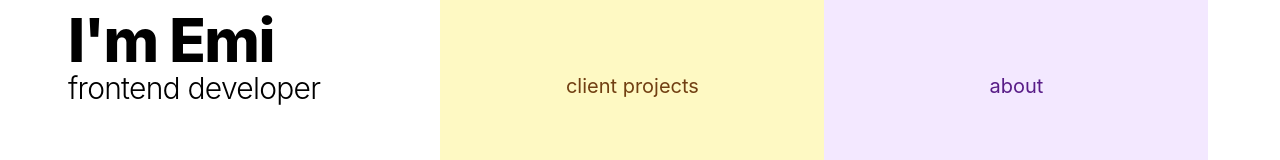
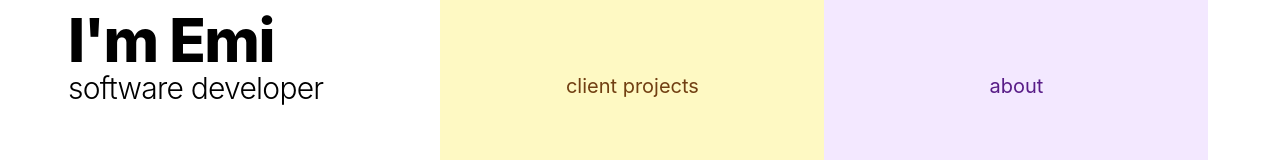
Before and after one commit to e-cmt/emi-codes, a Next.js app: page / in a window 1280 px wide. Shown: the part 170-330 px from the top of the page. Built offline with nearby package versions, Linux system fonts and the light colour scheme.

Commit message:
updating subtitle content

```diff
--- a/components/layout/layout.js
+++ b/components/layout/layout.js
@@ -11,7 +11,7 @@ import {
 } from '@fortawesome/free-brands-svg-icons';
 
 const name = "I'm Emi";
-const lead = 'frontend developer';
+const lead = 'software developer';
 export const siteTitle = "Emi's Portfolio";
 
 export default function Layout({ children }) {
@@ -33,7 +33,7 @@ export default function Layout({ children }) {
           <div>
             <Link href="/">
               <h1 className={styles.heading}>I'm Emi</h1>
-              <h6 className={styles.lead}>frontend developer</h6>
+              <h6 className={styles.lead}>software developer</h6>
             </Link>
           </div>
           <div className="menu-container relative">
@@ -100,7 +100,7 @@ export default function Layout({ children }) {
         <div>
           <Link href="/">
             <h1 className={styles.heading}>I'm Emi</h1>
-            <h6 className={styles.lead}> frontend developer</h6>
+            <h6 className={styles.lead}>software developer</h6>
           </Link>
         </div>
 
--- a/pages/about.js
+++ b/pages/about.js
@@ -25,7 +25,7 @@ export default function About() {
             Hey there! I'm Emi.
           </h1>
           <p className="text-base font-light pb-2">
-            I'm a frontend developer with 2+ years of proven experience. Focused
+            I'm a software developer with 2+ years of proven experience. Focused
             on writing reusable and scalable code as an independent team member.
             Proactive in removing blockers and creating long lasting solutions
             for clients.
```
